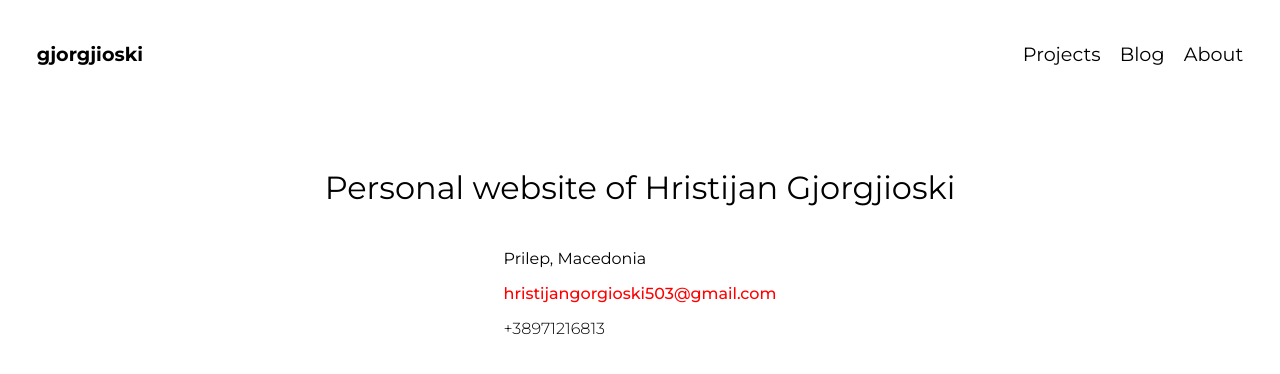
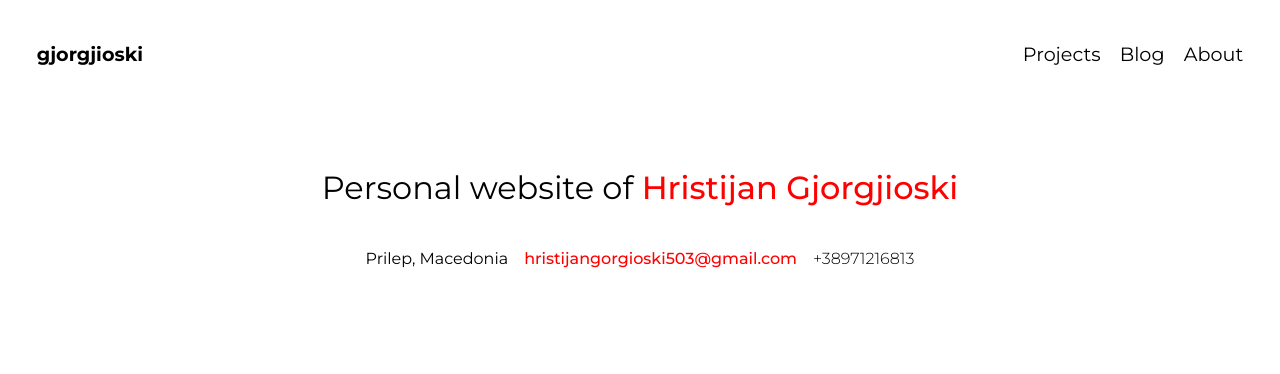
Before and after one commit to HristijanGjorgjioski/PersonalWebsite, a React (Create React App) app: page / in a window 1280 px wide. Shown: the top 374 px of the page. Built offline with nearby package versions, Linux system fonts and the light colour scheme.

Commit message:
hero section is done

```diff
--- a/src/components/Hero/Hero.styles.sass
+++ b/src/components/Hero/Hero.styles.sass
@@ -7,6 +7,9 @@
     h4
         font-weight: 400
         font-size: 2rem
+        span
+            color: red
+            font-weight: 500
 
 .hero-personal__info
     @include flexCenter(row)
@@ -21,6 +24,15 @@
     color: red
 
 
-@media (min-width: 640px)
+@media (max-width: $mobileBreakPoint)
     .hero-personal__info
+        align-items: center
         flex-direction: column
+    .hero
+        h4
+            font-size: 1.3rem
+
+@media (max-width: $tabletBreakPoint)
+    .hero
+        h4
+            font-size: 1.5rem
--- a/src/components/Hero/Hero.tsx
+++ b/src/components/Hero/Hero.tsx
@@ -5,7 +5,7 @@ import './Hero.styles.sass'
 const Hero: React.FC = () => {
   return (
     <div className='hero'>
-        <h4 className='hero-title'>Personal website of Hristijan Gjorgjioski</h4>
+        <h4 className='hero-title'>Personal website of <span>Hristijan Gjorgjioski</span></h4>
         <div className='hero-personal__info'>
             <span className='hero-personal__info-location'>Prilep, Macedonia</span>
             <span className='hero-personal__info-email'>hristijangorgioski503@gmail.com</span>
--- a/src/components/Navbar/Navbar.styles.sass
+++ b/src/components/Navbar/Navbar.styles.sass
@@ -31,3 +31,7 @@
     transition: 0.3s ease;
     &:hover
       border-color: black;
+
+@media (max-width: $tabletBreakPoint)
+  .navbar
+    font-size: 1rem
```
